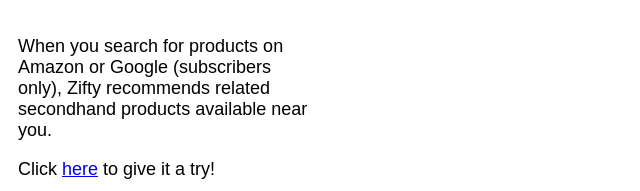
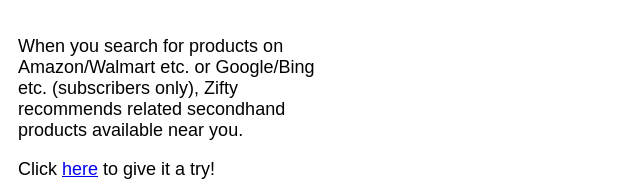
Before and after one commit to timjden/zifty, a website built with Vite: page popup.html in a window 1280 px wide. Shown: the top 191 px of the page, without its empty margins (0-640 px from the left). Built offline with nearby package versions, Linux system fonts and the light colour scheme; no server answers.

Commit message:
update messages

```diff
--- a/popup.html
+++ b/popup.html
@@ -7,8 +7,9 @@
   <body>
     <div class="content">
       <p>
-        When you search for products on Amazon or Google (subscribers only),
-        Zifty recommends related secondhand products available near you.
+        When you search for products on Amazon/Walmart etc. or Google/Bing etc.
+        (subscribers only), Zifty recommends related secondhand products
+        available near you.
       </p>
       <p>
         Click
--- a/popup.js
+++ b/popup.js
@@ -39,7 +39,7 @@
     } else {
       subscriptionButton.textContent = "💳 Subscribe";
       subscriptionMessage.textContent =
-        "Zifty is free to use with Amazon. Subscribe for $1/week to use Zifty with Google. Cancel anytime.";
+        "Zifty is free to use with Amazon/Walmart etc. Subscribe for $1/week to use Zifty with Google/Bing. Cancel anytime.";
       subscriptionButton.removeEventListener("click", handleCancel);
       subscriptionButton.removeEventListener("click", handleResume);
       subscriptionButton.addEventListener("click", handleSubscribe);
```
